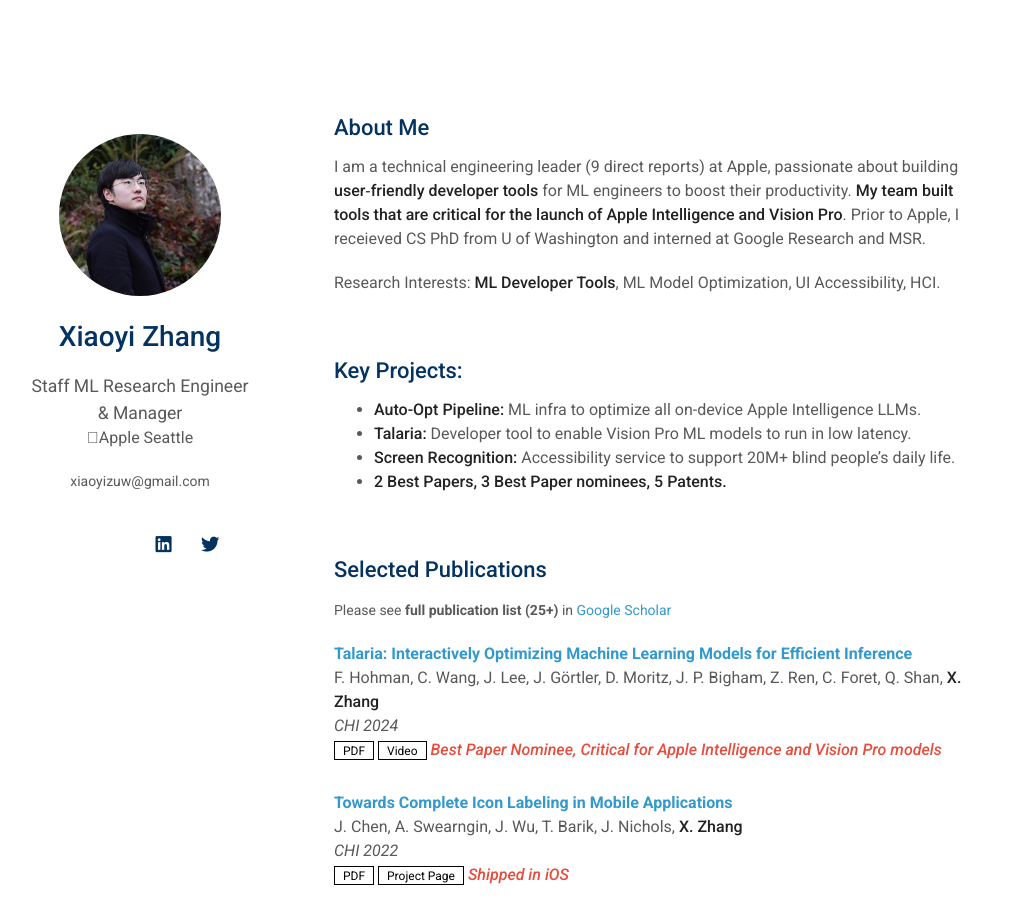
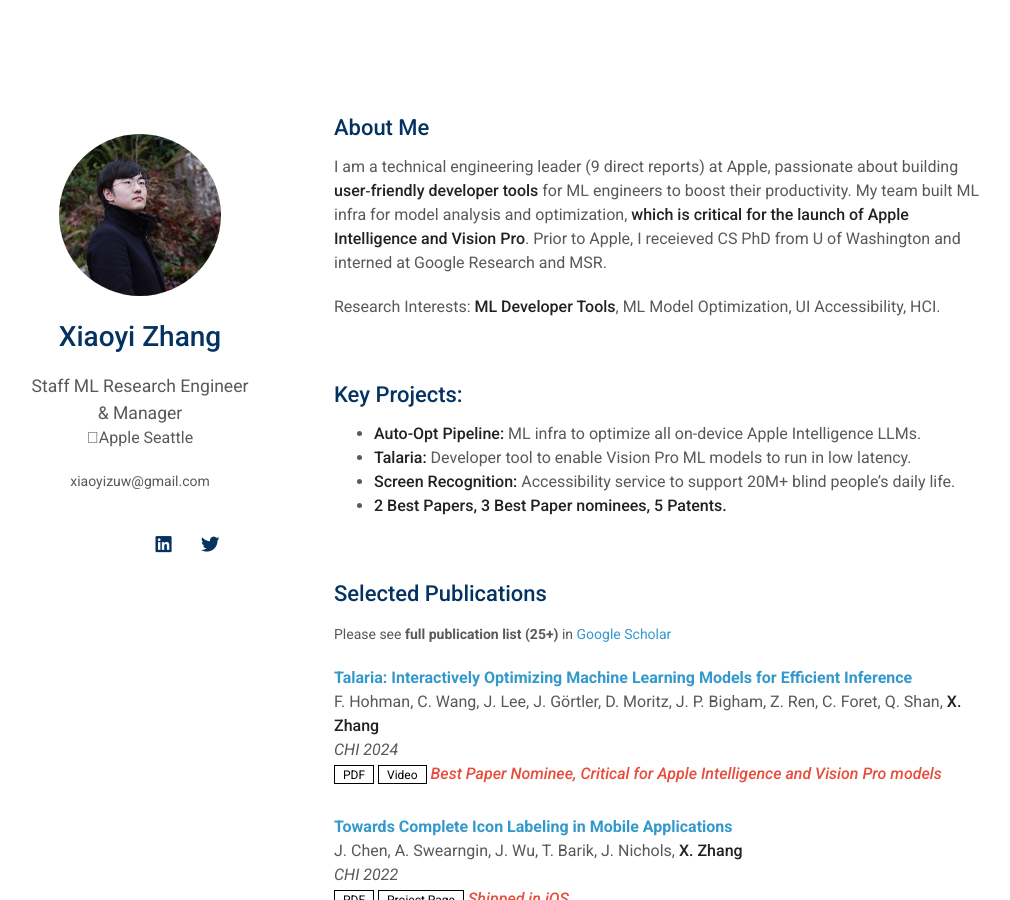
Before and after one commit to xiaoyizuw/personal-site, a Jekyll site: the page built from index.md, in a window 1280 px wide and 900 px high. Shown: the whole window, without its empty margins (136-1146 px from the left). Built offline with Jekyll 4.4.1, drawn with Linux system fonts in a browser that asks for light colours; nearby versions of some CDN libraries; a style sheet for code colours, icons or effects is not loaded; our own code applies the rules of GitHub Pages for plain Markdown files.

Commit message:
Update index.md

```diff
--- a/index.md
+++ b/index.md
@@ -4,7 +4,7 @@ layout: homepage
 
 ## About Me
 
-I am a technical engineering leader (9 direct reports) at Apple, passionate about building **user‐friendly developer tools** for ML engineers to boost their productivity. **My team built tools that are critical for the launch of Apple Intelligence and Vision Pro**. Prior to Apple, I receieved CS PhD from U of Washington and interned at Google Research and MSR.
+I am a technical engineering leader (9 direct reports) at Apple, passionate about building **user‐friendly developer tools** for ML engineers to boost their productivity. My team built ML infra for model analysis and optimization, **which is critical for the launch of Apple Intelligence and Vision Pro**. Prior to Apple, I receieved CS PhD from U of Washington and interned at Google Research and MSR.
 
 Research Interests: **ML Developer Tools**, ML Model Optimization, UI Accessibility, HCI.
 
```
